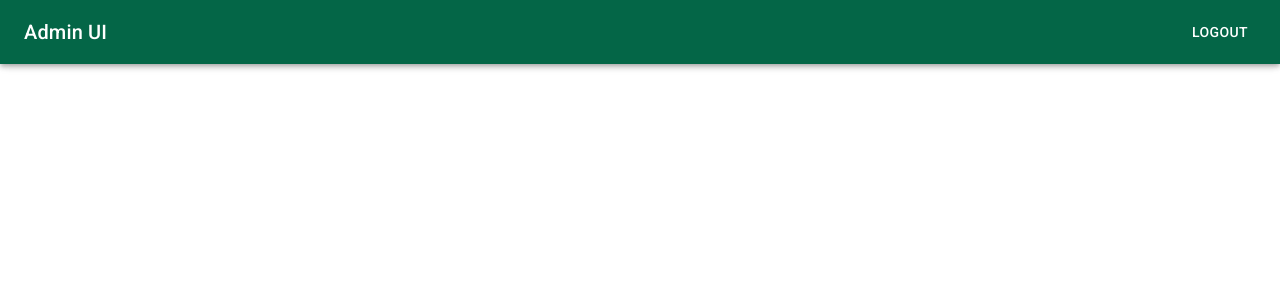
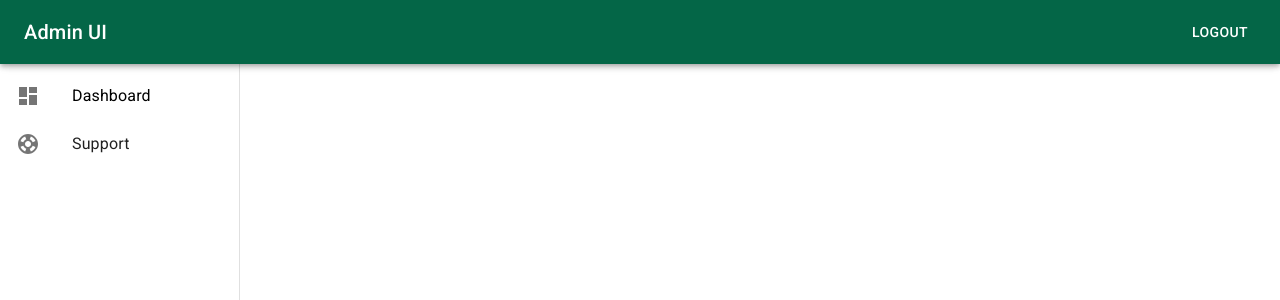
Before and after one commit to Arboker/admin_ui, a React (Create React App) app: page / in a window 1280 px wide. Shown: the top 300 px of the page. Built offline with nearby package versions, Linux system fonts and the light colour scheme.

Commit message:
Added Sidebar to app

```diff
--- a/src/App.js
+++ b/src/App.js
@@ -1,11 +1,13 @@
 import Router from './routes/Router'
 import Header from './app/layout/Header'
+import Sidebar from './app/layout/Sidebar'
 import './assets/css/style.css'
 
 function App() {
   return (
-    <div>
+    <div style={{display: "flex"}}>
       <Header />
+      <Sidebar />
       <Router />
     </div>
   );
--- /dev/null
+++ b/src/app/layout/Sidebar.js
@@ -0,0 +1,48 @@
+import * as React from 'react';
+import Box from '@mui/material/Box';
+import Drawer from '@mui/material/Drawer';
+import Toolbar from '@mui/material/Toolbar';
+import List from '@mui/material/List';
+import ListItem from '@mui/material/ListItem';
+import ListItemIcon from '@mui/material/ListItemIcon';
+import ListItemText from '@mui/material/ListItemText';
+import DashboardIcon from '@mui/icons-material/Dashboard';
+import SupportIcon from '@mui/icons-material/Support';
+import { Link } from "react-router-dom";
+
+const drawerWidth = 240;
+
+const Sidebar = () => {
+    return (
+        <Drawer
+            variant="permanent"
+            sx={{
+                width: drawerWidth,
+                flexShrink: 0,
+                [`& .MuiDrawer-paper`]: { width: drawerWidth, boxSizing: 'border-box' },
+            }}
+        >
+            <Toolbar />
+            <Box sx={{ overflow: 'auto' }}>
+                <List className="sidebar_list">
+                    <Link to="/">
+                        <ListItem button key="Dashboard">
+                            <ListItemIcon>
+                                <DashboardIcon />
+                            </ListItemIcon>
+                            <ListItemText primary="Dashboard" />
+                        </ListItem>
+                    </Link>
+                    <ListItem button key="Support">
+                        <ListItemIcon>
+                            <SupportIcon />
+                        </ListItemIcon>
+                        <ListItemText primary="Support" />
+                    </ListItem>
+                </List>
+            </Box>
+        </Drawer>
+    )
+}
+
+export default Sidebar;
--- a/src/assets/css/style.css
+++ b/src/assets/css/style.css
@@ -1,3 +1,8 @@
 * {
     font-family: 'Roboto', sans-serif;
 }
+
+.sidebar_list a {
+    text-decoration: none;
+    color: black;
+}
```
